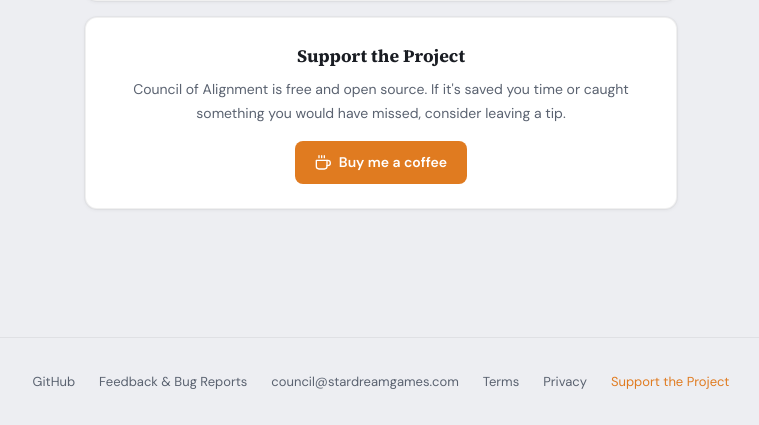
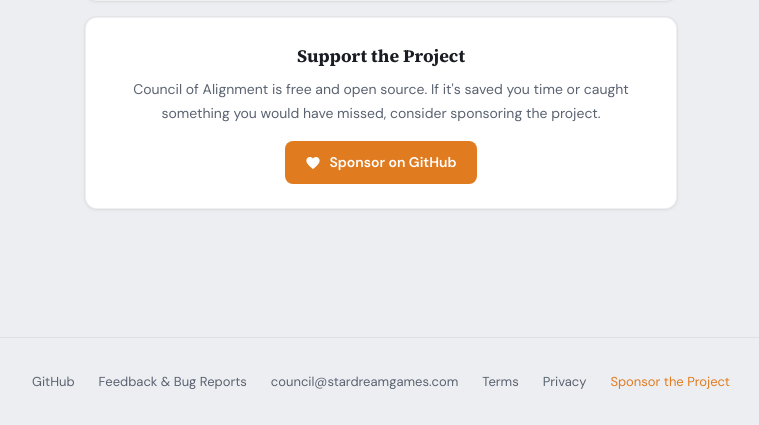
Before and after one commit to scifi-signals/council-of-alignment, a Python web app: template templates/settings.html in a window 1280 px wide. Shown: the part 1546-1971 px from the top of the page, without its empty margins (259-1018 px from the left). Run offline with Jinja, Linux system fonts and the light colour scheme; the template is opened without the code that fills it, so the values that code supplies are empty.

Commit message:
Switch tip jar from Ko-fi to GitHub Sponsors
Stripe kept demanding merchant info for a simple tip jar.
GitHub Sponsors is a better fit for an open source project.

Co-Authored-By: Claude Opus 4.6 <noreply@anthropic.com>

```diff
--- a/static/style.css
+++ b/static/style.css
@@ -490,7 +490,7 @@ button:disabled, .btn-disabled { opacity: 0.4; cursor: not-allowed; pointer-even
 .legal-content li { margin-bottom: 4px; }
 .legal-content code { background: var(--bg-elevated); padding: 1px 5px; border-radius: 3px; font-size: 13px; }
 
-/* Ko-fi / Support */
+/* Sponsor / Support */
 .support-section { text-align: center; }
 .btn-kofi { display: inline-flex; align-items: center; gap: 8px; padding: 10px 20px; background: var(--grok); color: #fff; border: none; border-radius: var(--radius); font-size: 14px; font-weight: 600; text-decoration: none; margin-top: var(--space-2); transition: opacity 0.15s; cursor: pointer; }
 .btn-kofi:hover { opacity: 0.85; }
--- a/templates/base.html
+++ b/templates/base.html
@@ -56,7 +56,7 @@
             <a href="mailto:council@stardreamgames.com">council@stardreamgames.com</a>
             <a href="/terms">Terms</a>
             <a href="/privacy">Privacy</a>
-            <a href="https://ko-fi.com/scifisignals" target="_blank" rel="noopener" class="footer-kofi">Support the Project</a>
+            <a href="https://github.com/sponsors/scifi-signals" target="_blank" rel="noopener" class="footer-kofi">Sponsor the Project</a>
         </div>
     </footer>
     <script src="/static/app.js"></script>
--- a/templates/home.html
+++ b/templates/home.html
@@ -141,7 +141,7 @@
                 </a>
             </div>
         </div>
-        <p class="pricing-note">Council of Alignment is open source and free to use. If it saves you time, consider <a href="https://ko-fi.com/scifisignals" target="_blank" rel="noopener">leaving a tip</a> to help cover server costs.</p>
+        <p class="pricing-note">Council of Alignment is open source and free to use. If it saves you time, consider <a href="https://github.com/sponsors/scifi-signals" target="_blank" rel="noopener">sponsoring on GitHub</a> to help cover server costs.</p>
     </div>
 </section>
 
--- a/templates/settings.html
+++ b/templates/settings.html
@@ -138,11 +138,11 @@
     <div class="settings-section support-section">
         <h3>Support the Project</h3>
         <p style="font-size: 14px; line-height: 1.7; color: var(--text-secondary);">
-            Council of Alignment is free and open source. If it's saved you time or caught something you would have missed, consider leaving a tip.
+            Council of Alignment is free and open source. If it's saved you time or caught something you would have missed, consider sponsoring the project.
         </p>
-        <a href="https://ko-fi.com/scifisignals" target="_blank" rel="noopener" class="btn btn-kofi">
-            <svg xmlns="http://www.w3.org/2000/svg" width="16" height="16" viewBox="0 0 24 24" fill="none" stroke="currentColor" stroke-width="2" stroke-linecap="round" stroke-linejoin="round"><path d="M18 8h1a4 4 0 0 1 0 8h-1"/><path d="M2 8h16v9a4 4 0 0 1-4 4H6a4 4 0 0 1-4-4V8z"/><line x1="6" y1="1" x2="6" y2="4"/><line x1="10" y1="1" x2="10" y2="4"/><line x1="14" y1="1" x2="14" y2="4"/></svg>
-            Buy me a coffee
+        <a href="https://github.com/sponsors/scifi-signals" target="_blank" rel="noopener" class="btn btn-kofi">
+            <svg xmlns="http://www.w3.org/2000/svg" width="16" height="16" viewBox="0 0 24 24" fill="currentColor"><path d="M12 21.35l-1.45-1.32C5.4 15.36 2 12.28 2 8.5 2 5.42 4.42 3 7.5 3c1.74 0 3.41.81 4.5 2.09C13.09 3.81 14.76 3 16.5 3 19.58 3 22 5.42 22 8.5c0 3.78-3.4 6.86-8.55 11.54L12 21.35z"/></svg>
+            Sponsor on GitHub
         </a>
     </div>
 </div>
```
